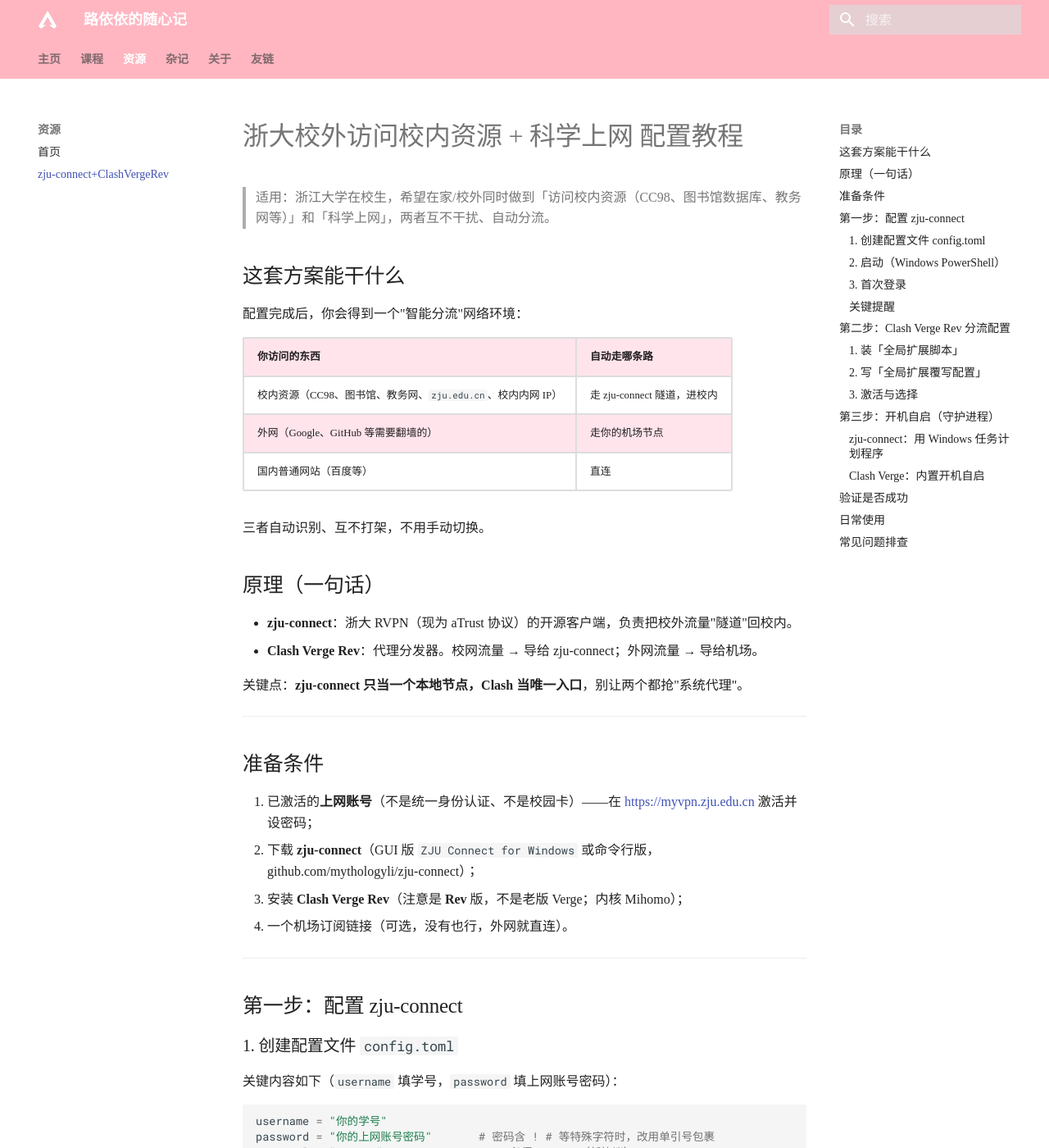
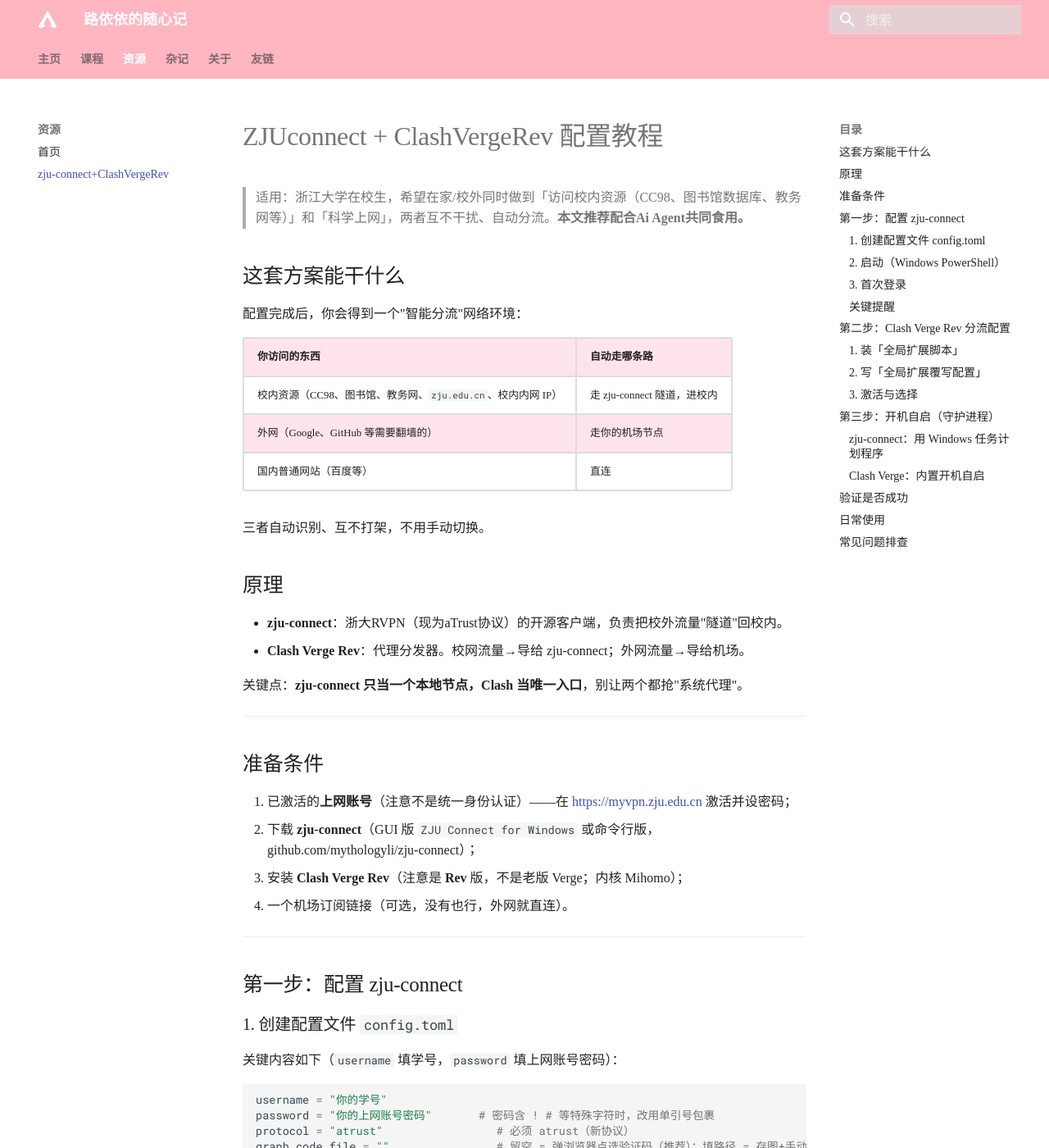
Before and after one commit to Luyiyi2858/Luyiyi2858.github.io, an MkDocs documentation site: the page built from docs/resources/zju-connect-clash.md, in a window 1280 px wide and 1400 px high. Shown: the whole window at 82% size. Built offline with MkDocs 1.6.1 and Material for MkDocs 9.7.7, drawn with Linux system fonts in a browser that asks for light colours; some of the changed text lies outside the part shown.

Commit message:
更新资源教程

```diff
--- a/docs/resources/zju-connect-clash.md
+++ b/docs/resources/zju-connect-clash.md
@@ -1,6 +1,6 @@
-# 浙大校外访问校内资源 + 科学上网 配置教程
+# ZJUconnect + ClashVergeRev 配置教程
 
-> 适用：浙江大学在校生，希望在家/校外同时做到「访问校内资源（CC98、图书馆数据库、教务网等）」和「科学上网」，两者互不干扰、自动分流。
+> 适用：浙江大学在校生，希望在家/校外同时做到「访问校内资源（CC98、图书馆数据库、教务网等）」和「科学上网」，两者互不干扰、自动分流。**本文推荐配合Ai Agent共同食用。**
 
 ## 这套方案能干什么
 
@@ -14,10 +14,10 @@
 
 三者自动识别、互不打架，不用手动切换。
 
-## 原理（一句话）
+## 原理
 
-- **zju-connect**：浙大 RVPN（现为 aTrust 协议）的开源客户端，负责把校外流量"隧道"回校内。
-- **Clash Verge Rev**：代理分发器。校网流量 → 导给 zju-connect；外网流量 → 导给机场。
+- **zju-connect**：浙大RVPN（现为aTrust协议）的开源客户端，负责把校外流量"隧道"回校内。
+- **Clash Verge Rev**：代理分发器。校网流量→导给 zju-connect；外网流量→导给机场。
 
 关键点：**zju-connect 只当一个本地节点，Clash 当唯一入口**，别让两个都抢"系统代理"。
 
@@ -25,7 +25,7 @@
 
 ## 准备条件
 
-1. 已激活的**上网账号**（不是统一身份认证、不是校园卡）——在 <https://myvpn.zju.edu.cn> 激活并设密码；
+1. 已激活的**上网账号**（注意不是统一身份认证）——在 <https://myvpn.zju.edu.cn> 激活并设密码；
 2. 下载 **zju-connect**（GUI 版 `ZJU Connect for Windows` 或命令行版，github.com/mythologyli/zju-connect）；
 3. 安装 **Clash Verge Rev**（注意是 **Rev** 版，不是老版 Verge；内核 Mihomo）；
 4. 一个机场订阅链接（可选，没有也行，外网就直连）。
```
Also changed, not shown: other parts of docs/resources/zju-connect-clash.md (+1 -1 lines).
